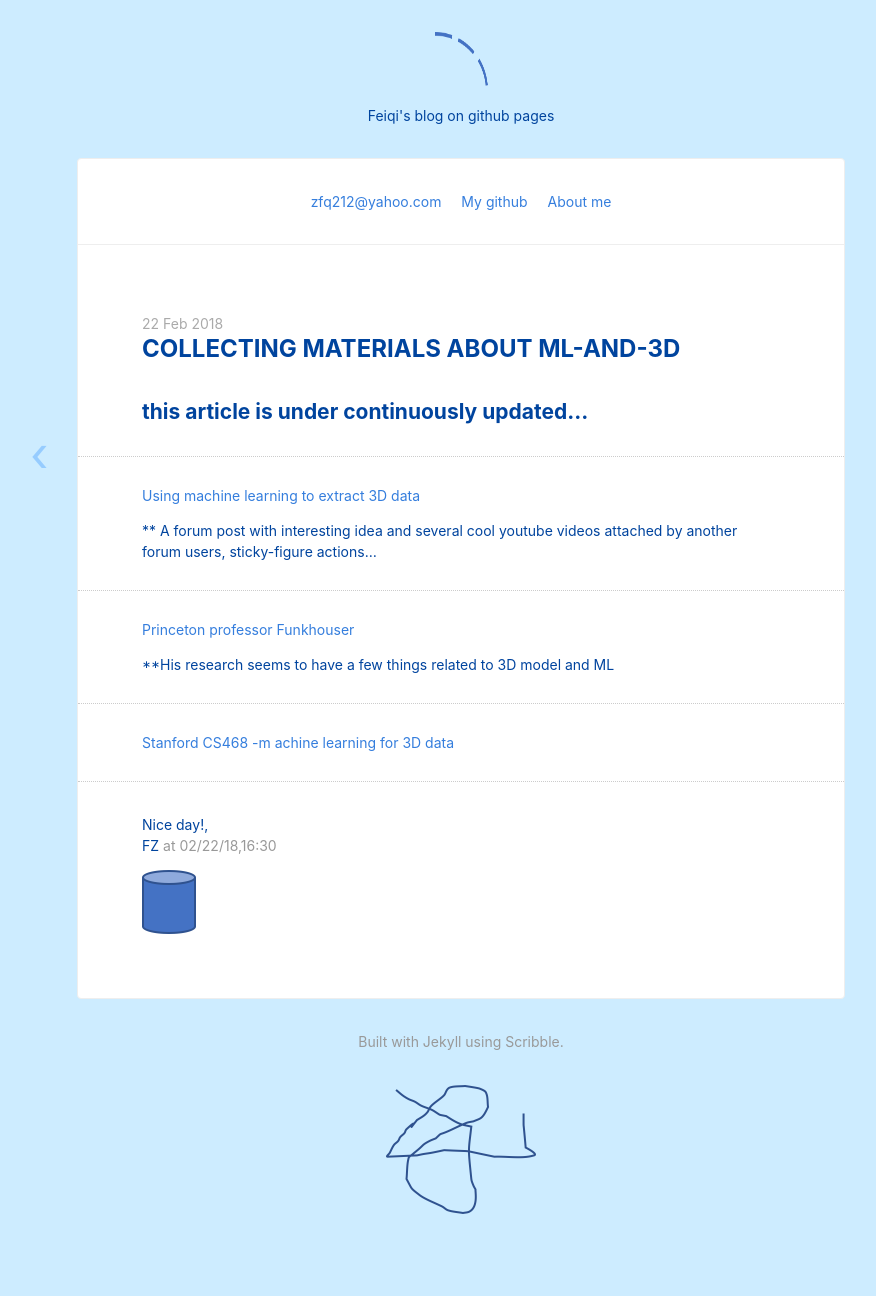
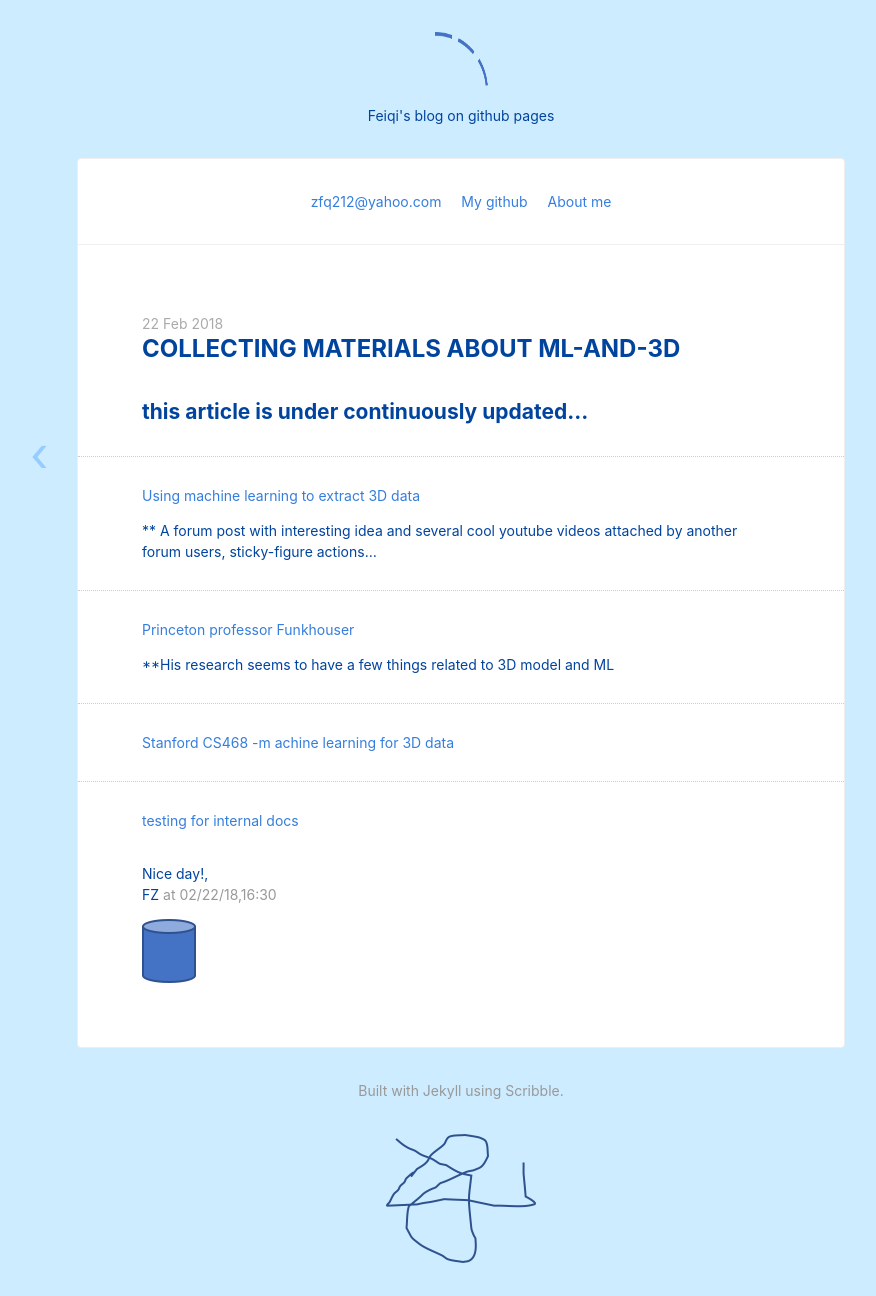
Before and after one commit to zfq212git/zfq212git.github.io, a Jekyll site: the page built from _posts/2018-02-22-3D related materials.md, in a window 1280 px wide. Shown: the whole page, without its empty margins (179-1055 px from the left). Built offline with Jekyll 4.4.1, drawn with Linux system fonts in a browser that asks for light colours; nearby versions of some CDN libraries; before the commit the page ends 1247 px from its top, so only the background shows below that.

Commit message:
Update 2018-02-22-3D related materials.md

```diff
--- a/_posts/2018-02-22-3D related materials.md
+++ b/_posts/2018-02-22-3D related materials.md
@@ -22,3 +22,5 @@ date: 2018-02-22 16:30:00
 [Stanford CS468 -m achine learning for 3D data](http://graphics.stanford.edu/courses/cs468-17-spring/schedule.html)
 
 ---
+
+[testing for internal docs]({{site.url}}/images/404.png)
```
